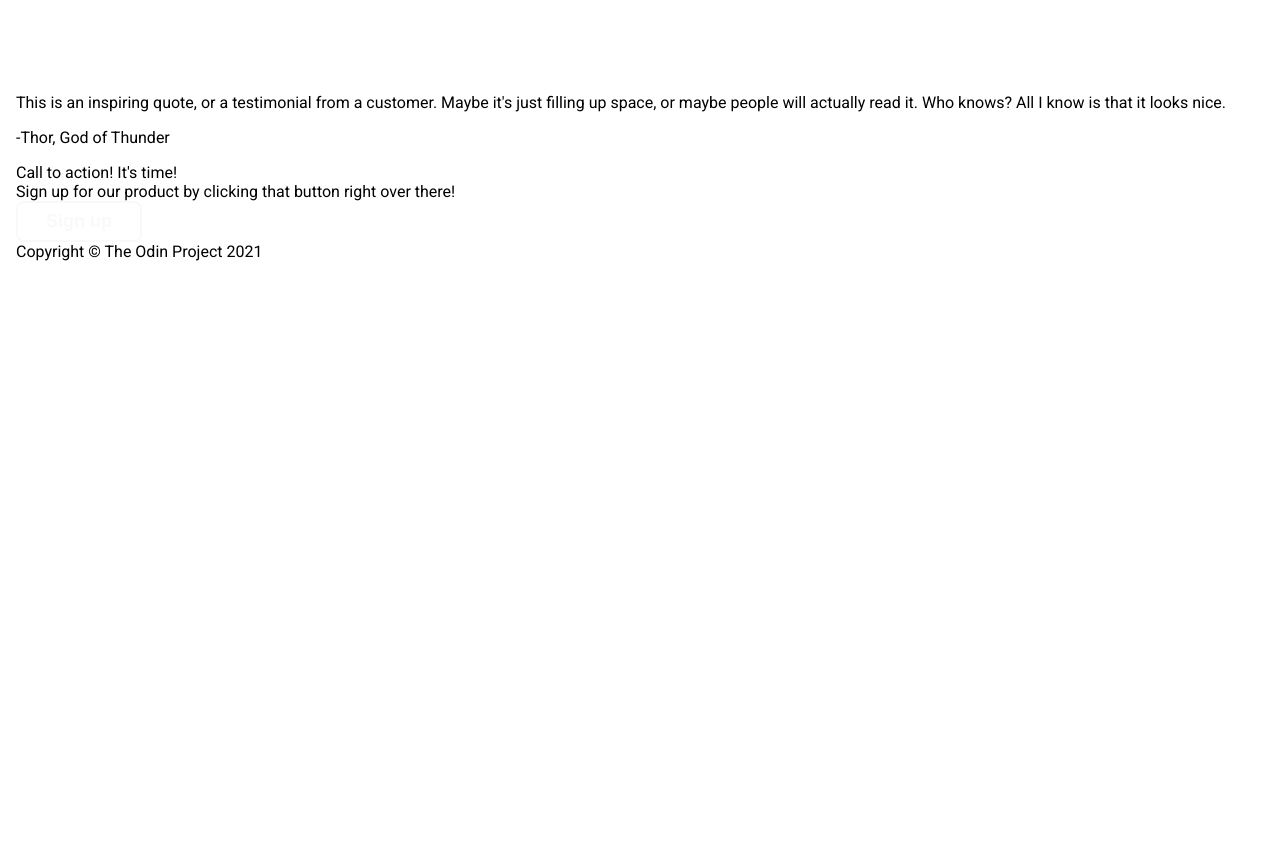
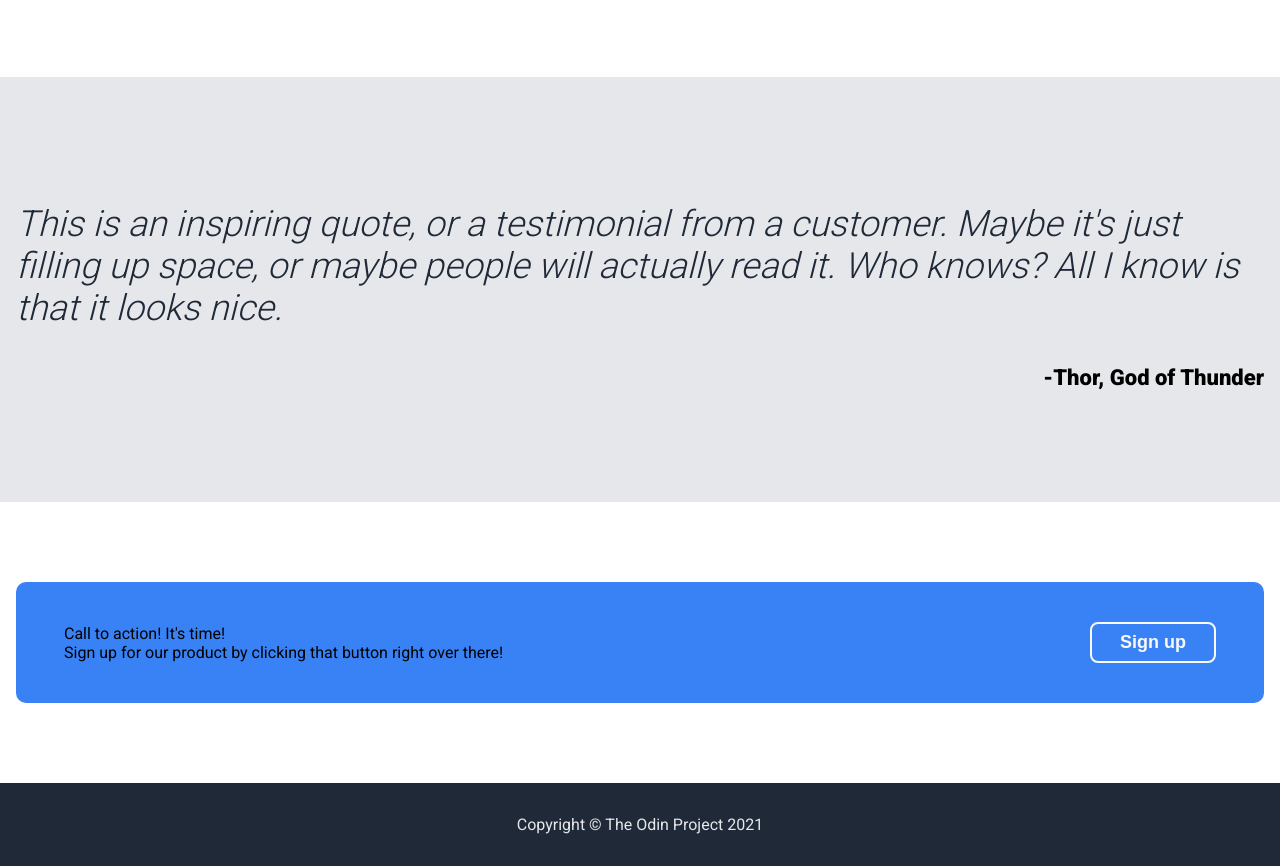
Before and after one commit to FAL10000/odin-foundations, a plain HTML site: page index.html in a window 1280 px wide. Shown: the part 910-1776 px from the top of the page. Before the commit the page ends 1171 px from the top, so only its background shows below. Drawn offline with Linux system fonts and the light colour scheme.

Commit message:
Finished quote, call to action, and footer section
Used light grey background for the quote.
Used white font and blue container for cta.
Used dark blue background for the footer.
This marks the end for TOP Foundations first big project.

```diff
--- a/style.css
+++ b/style.css
@@ -147,3 +147,46 @@ body {
   object-fit: contain;
   display: block;
 }
+
+.quote {
+  background:#E5E7EB;
+  padding:90px 0;
+}
+
+.quote-text {
+  font-size: 36px;
+  font-weight: 300;
+  font-style: italic;
+  color: #1F2937;
+}
+
+.quote-author {
+  text-align: right;
+  font-weight: 900;
+  font-size: 22px;
+}
+
+.cta {
+  padding: 80px 0;
+}
+
+.cta-box {
+  background: #3882F6;
+  border-radius: 10px;
+  padding: 40px 48px;
+  display: flex;
+  align-items: center;
+  justify-content: space-between;
+  gap: 24px;
+}
+
+.footer {
+  background: #1F2937;
+  color: #E5E7EB;
+  margin-top: auto;
+}
+
+.footer-inner {
+  text-align: center;
+  padding: 32px 0;
+}
```
